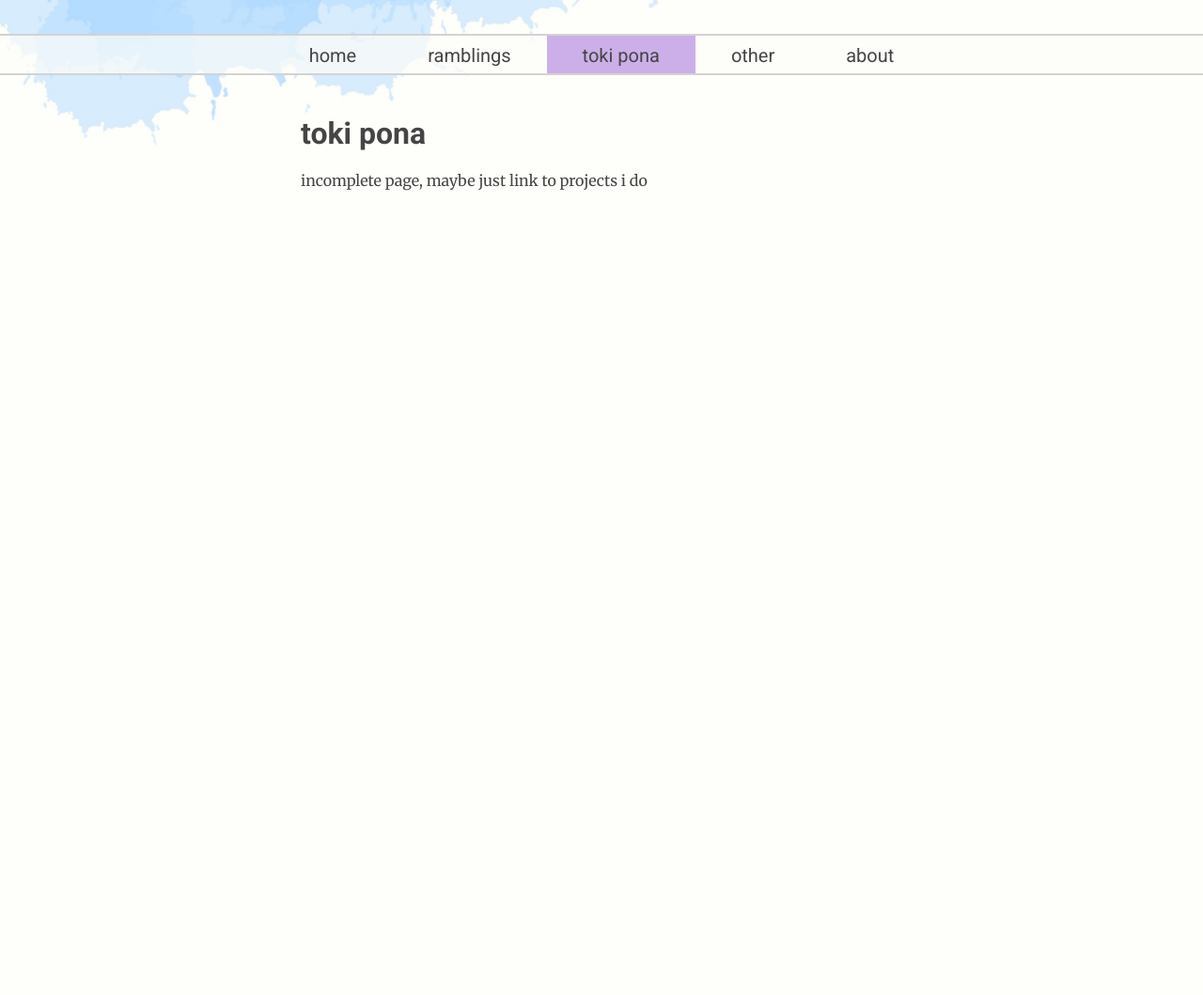
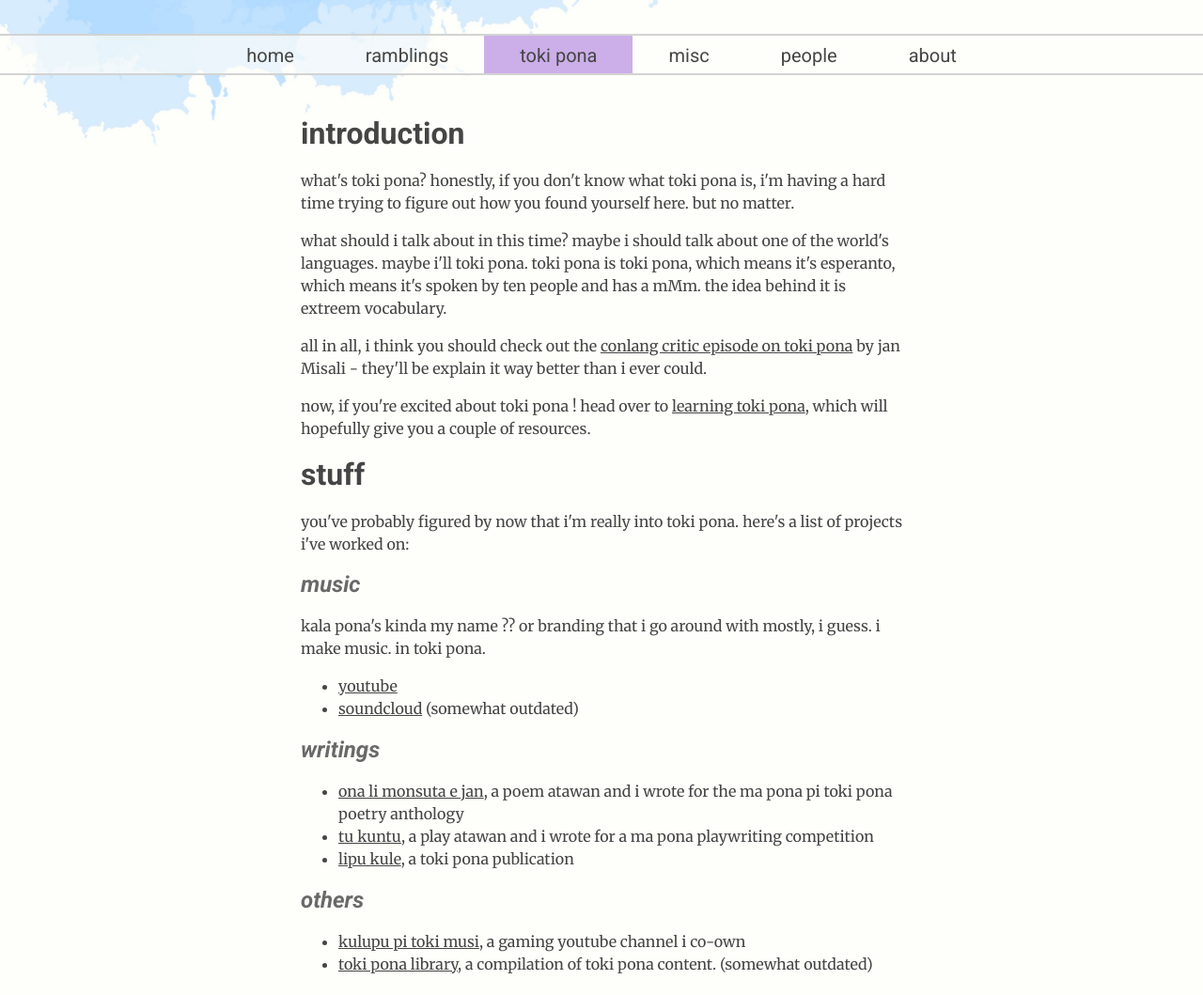
Before and after one commit to the-bucket/the-bucket.github.io, a plain HTML site: page tokipona.html in a window 1280 px wide. Shown: the part 120-1179 px from the top of the page at 94% size. Before the commit the page ends 800 px from the top, so only its background shows below. Drawn offline with Linux system fonts and the light colour scheme.

Commit message:
misc, people, toki pona

```diff
--- a/scripts/components.js
+++ b/scripts/components.js
@@ -20,7 +20,7 @@ class HeaderPart extends HTMLElement {
         <li>
           <div class="navli" id="index-nav">
 
-          <a href="https://the-bucket.github.io">home</a>
+          <a href="index.html">home</a>
 
           </div>
         </li>
@@ -39,9 +39,16 @@ class HeaderPart extends HTMLElement {
           </div>
         </li>
         <li>
-          <div class="navli" id="other-nav">
+          <div class="navli" id="misc-nav">
 
-          <a href="other.html">other</a>
+          <a href="misc.html">misc</a>
+
+          </div>
+        </li>
+        <li>
+          <div class="navli" id="people-nav">
+
+          <a href="people.html">people</a>
 
           </div>
         </li>
--- a/scripts/home.js
+++ b/scripts/home.js
@@ -9,8 +9,12 @@ var pages = {
   "ramblings.html#": document.getElementById('ramblings-nav'),
   "tokipona.html": document.getElementById('tokipona-nav'),
   "tokipona.html#": document.getElementById('tokipona-nav'),
-  "other.html": document.getElementById('other-nav'),
-  "other.html#": document.getElementById('other-nav'),
+  "kamasona.html": document.getElementById('tokipona-nav'),
+  "kamasona.html#": document.getElementById('tokipona-nav'),
+  "misc.html": document.getElementById('misc-nav'),
+  "misc.html#": document.getElementById('misc-nav'),
+  "people.html": document.getElementById('people-nav'),
+  "people.html#": document.getElementById('people-nav'),
   "about.html": document.getElementById('about-nav'),
   "about.html#": document.getElementById('about-nav'),
 
--- a/tokipona.html
+++ b/tokipona.html
@@ -16,10 +16,35 @@
     <header-part></header-part>
     <body>
       <div class="container" id="container">
-        <h1>toki pona</h1>
+        <h1>introduction</h1>
 
-        <p>incomplete page, maybe just link to projects i do</p>
+        <p>what's toki pona? honestly, if you don't know what toki pona is, i'm having a hard time trying to figure out how you found yourself here. but no matter.</p>
 
+        <p>what should i talk about in this time? maybe i should talk about one of the world's languages. maybe i'll toki pona. toki pona is toki pona, which means it's esperanto, which means it's spoken by ten people and has a mMm. the idea behind it is extreem vocabulary.</p>
+
+        <p>all in all, i think you should check out the <a href="https://www.youtube.com/watch?v=eLn6LC1RpAo" target="_blank">conlang critic episode on toki pona</a> by jan Misali - they'll be explain it way better than i ever could.</p>
+
+        <p>now, if you're excited about toki pona ! head over to <a href="kamasona.html">learning toki pona</a>, which will hopefully give you a couple of resources.</p>
+
+        <h1>stuff</h1>
+        <p>you've probably figured by now that i'm really into toki pona. here's a list of projects i've worked on:</p>
+        <h2>music</h2>
+        <p>kala pona's kinda my name ?? or branding that i go around with mostly, i guess. i make music. in toki pona.</p>
+        <ul>
+          <li><a href="https://www.youtube.com/channel/UCydEFeCJBY3uu9gA_m_dg-g" target="_blank">youtube</a></li>
+          <li><a href="https://www.soundcloud.com/kala-pona" target="_blank">soundcloud</a> (somewhat outdated)</li>
+        </ul>
+        <h2>writings</h2>
+        <ul>
+          <li><a href="#">ona li monsuta e jan</a>, a poem atawan and i wrote for the ma pona pi toki pona poetry anthology</li>
+          <li><a href="https://drive.google.com/file/d/1fwvben0Uo3ddmhWBZEarWHt80ax9LQiK/view" target="_blank">tu kuntu</a>, a play atawan and i wrote for a ma pona playwriting competition</li>
+          <li><a href="https://lipukule.org">lipu kule</a>, a toki pona publication</li>
+        </ul>
+        <h2>others</h2>
+        <ul>
+          <li><a href="https://www.youtube.com/channel/UCwtVRWRCFOfLz8qNOpUIBrQ" target="_blank">kulupu pi toki musi</a>, a gaming youtube channel i co-own</li>
+          <li><a href="https://docs.google.com/document/d/1IdMucmhPCzvoUF94Gp25XCwocWOl4PfQ_wfOkiU8cu8">toki pona library</a>, a compilation of toki pona content. (somewhat outdated)</li>
+        </ul>
       </div>
 
     </body>
```
Also changed, not shown: kamasona.html (added, +36 -0 lines), misc.html (added, +36 -0 lines), people.html (renamed from other.html, +3 -3 lines).
